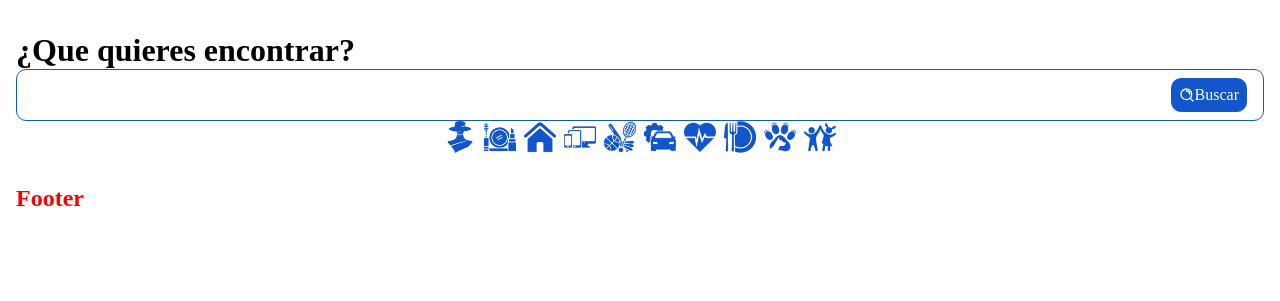
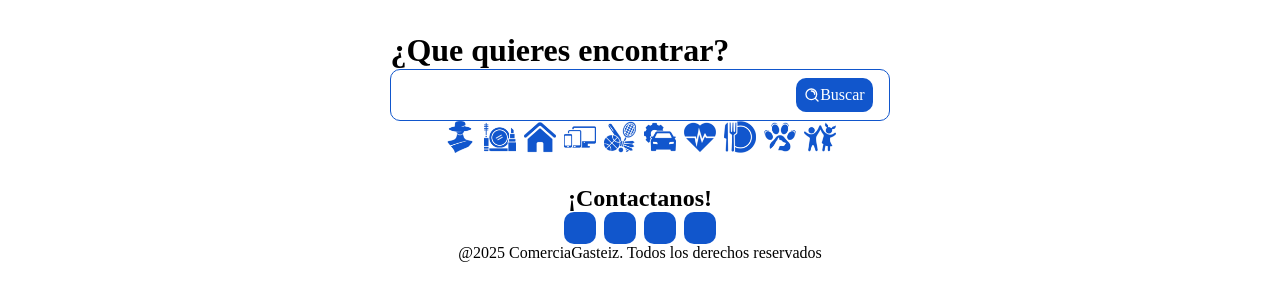
Before and after one commit to IDAB-team/Reto-1, a PHP site: page / in a window 1280 px wide. Shown: the part 144-445 px from the top of the page. Run offline with PHP 8.4, Linux system fonts and the light colour scheme.

Commit message:
Página Inicio

```diff
--- a/code/assets/css/footer.css
+++ b/code/assets/css/footer.css
@@ -1,3 +1,24 @@
-.footerH2{
-    color: red;
+footer {
+    display: flex;
+    flex-direction: column;
+    justify-content: center;
+    align-items: center;
+    color: black;
 }
+
+.footerTexto {
+}
+
+.footerRedes {
+    display: flex;
+    gap: 0.5em;
+}
+
+.footerRedes div{
+    background-color: #1156CC;
+    padding: 1em;
+    border-radius: 10px;
+}
+
+.footerDerechos{
+}
--- a/code/assets/css/header.css
+++ b/code/assets/css/header.css
@@ -1,6 +1,3 @@
-/* =========================================================
-   VARIABLES GENERALES
-========================================================= */
 *{
     margin: 0;
     padding: 0;
--- a/code/assets/css/inicio.css
+++ b/code/assets/css/inicio.css
@@ -16,6 +16,7 @@
     display: flex;
     flex-direction: column;
     justify-content: center;
+    width: 40%;
 }
 
 .inicioBuscar {
--- a/code/views/inicio.view.php
+++ b/code/views/inicio.view.php
@@ -3,7 +3,7 @@
     <?php include __DIR__ . '/layout/headerSinSession.php'; ?>
 
 
-    <main>
+    <main class="inicioMain">
         <div class="inicioBusqueda">
             <h1>¿Que quieres encontrar?</h1>
             <div class="inicioBuscador">
@@ -31,5 +31,6 @@
         </div>
     </main>
 
+
     <?php include __DIR__ . '/layout/footer.php'; ?>
 </html>
--- a/code/views/layout/footer.php
+++ b/code/views/layout/footer.php
@@ -1,4 +1,19 @@
     <footer>
-        <h2 class="footerH2">Footer</h2>
+        <h2 class="footerTexto">¡Contactanos!</h2>
+        <div class="footerRedes">
+            <div>
+
+            </div>
+            <div>
+
+            </div>
+            <div>
+
+            </div>
+            <div>
+
+            </div>
+        </div>
+        <p class="footerDerechos">@2025 ComerciaGasteiz. Todos los derechos reservados</p>
     </footer>
 </body>
```
